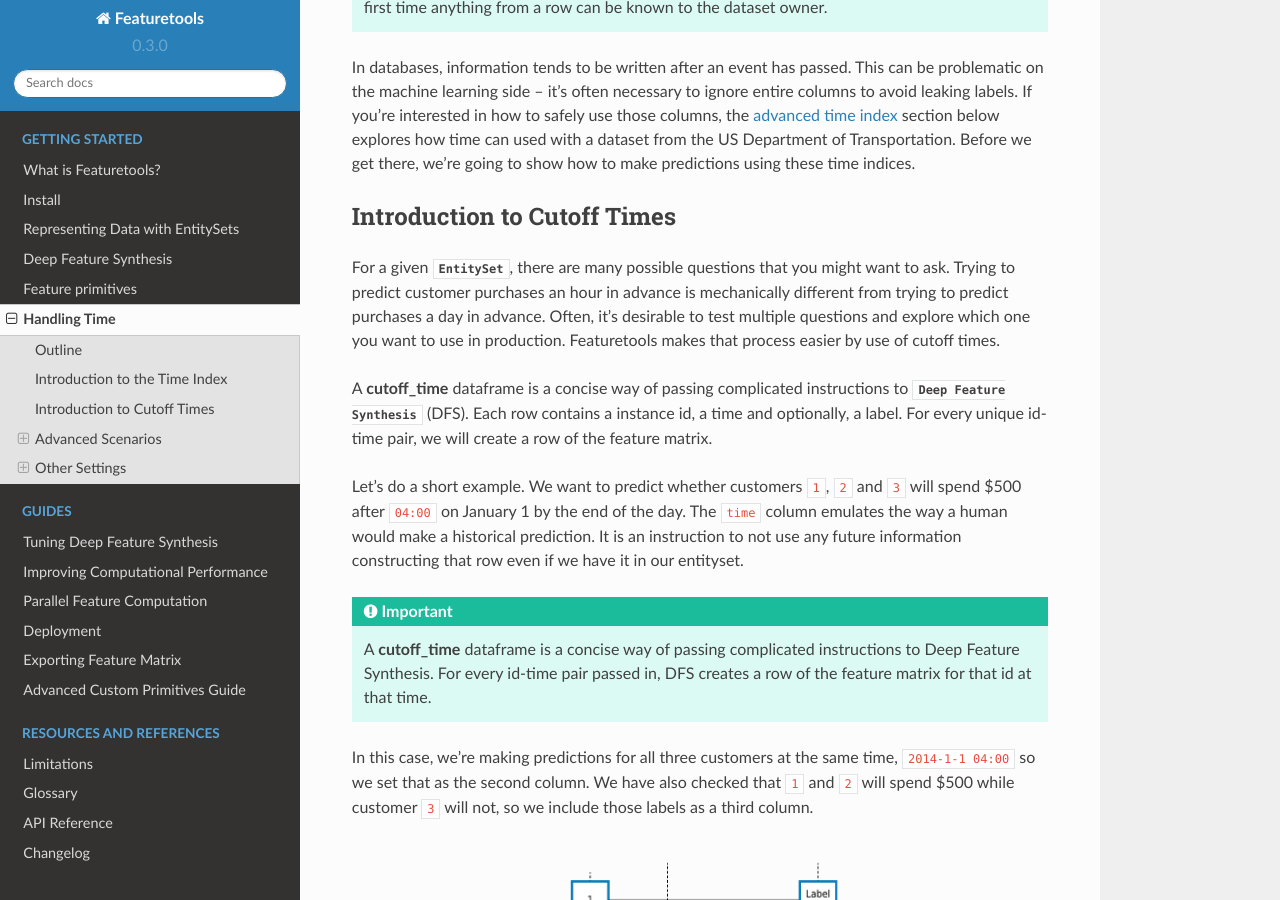
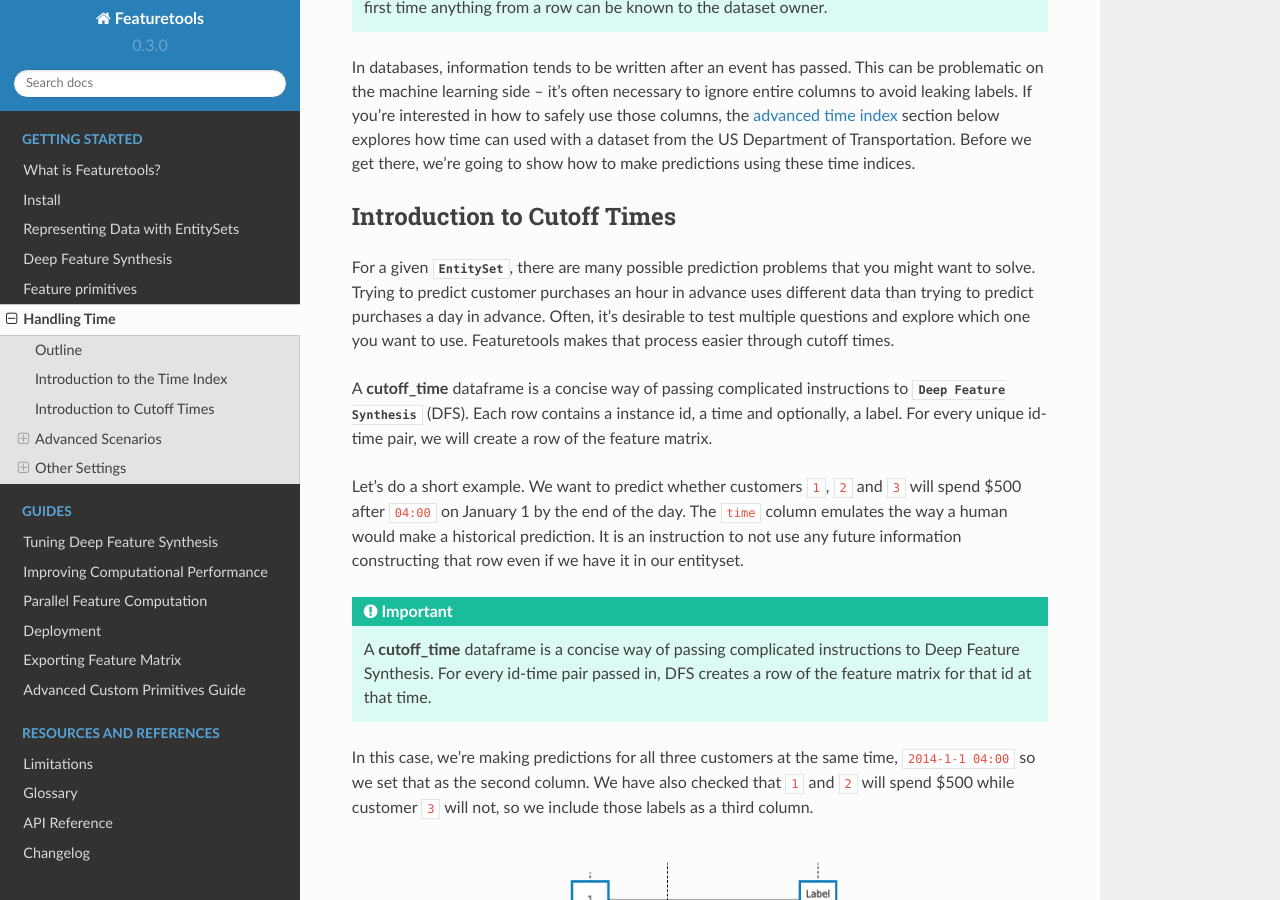
Before and after one commit to alteryx/featuretools, a Sphinx documentation site: the page built from docs/source/automated_feature_engineering/handling_time.rst, in a window 1280 px wide and 900 px high, scrolled down 1847 px. Built offline with Sphinx 7.4.7 and the Read the Docs theme 2.0.0, drawn with Linux system fonts in a browser that asks for light colours; comment, search, counter and statistics services are not loaded.

Commit message:
Update handling_time.rst

```diff
--- a/docs/source/automated_feature_engineering/handling_time.rst
+++ b/docs/source/automated_feature_engineering/handling_time.rst
@@ -62,7 +62,7 @@ In databases, information tends to be written after an event has passed. This ca
 Introduction to Cutoff Times
 --------------------------------------------
 
-For a given :class:`EntitySet <EntitySet>`, there are many possible questions that you might want to ask. Trying to predict customer purchases an hour in advance is mechanically different from trying to predict purchases a day in advance. Often, it's desirable to test multiple questions and explore which one you want to use in production. Featuretools makes that process easier by use of cutoff times.
+For a given :class:`EntitySet <EntitySet>`, there are many possible prediction problems that you might want to solve. Trying to predict customer purchases an hour in advance uses different data than trying to predict purchases a day in advance. Often, it's desirable to test multiple questions and explore which one you want to use. Featuretools makes that process easier through cutoff times.
 
 A **cutoff_time** dataframe is a concise way of passing complicated instructions to :func:`Deep Feature Synthesis <dfs>` (DFS). Each row contains a instance id, a time and optionally, a label. For every unique id-time pair, we will create a row of the feature matrix.
 
```
